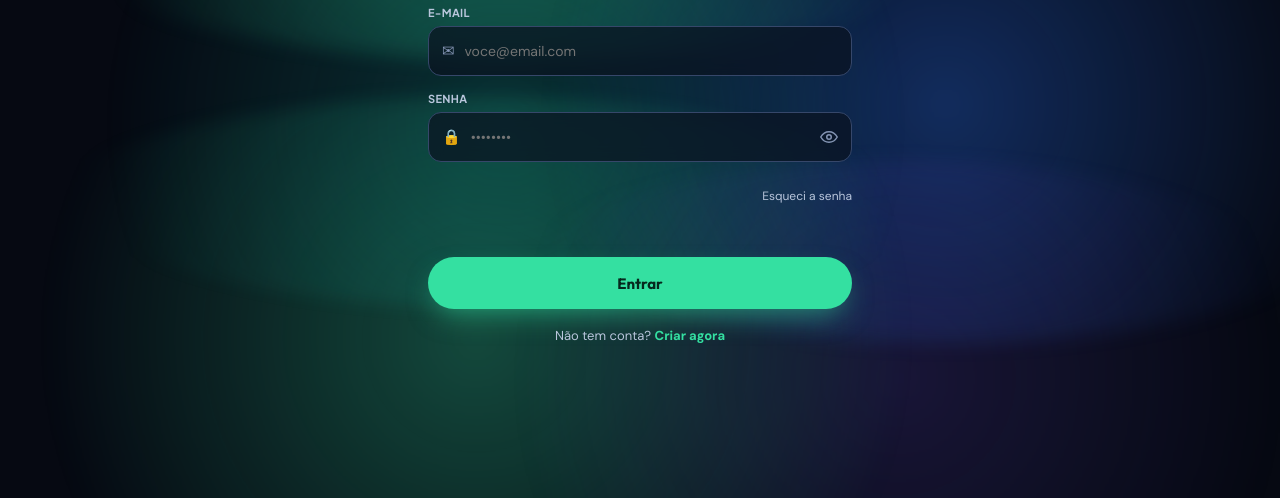
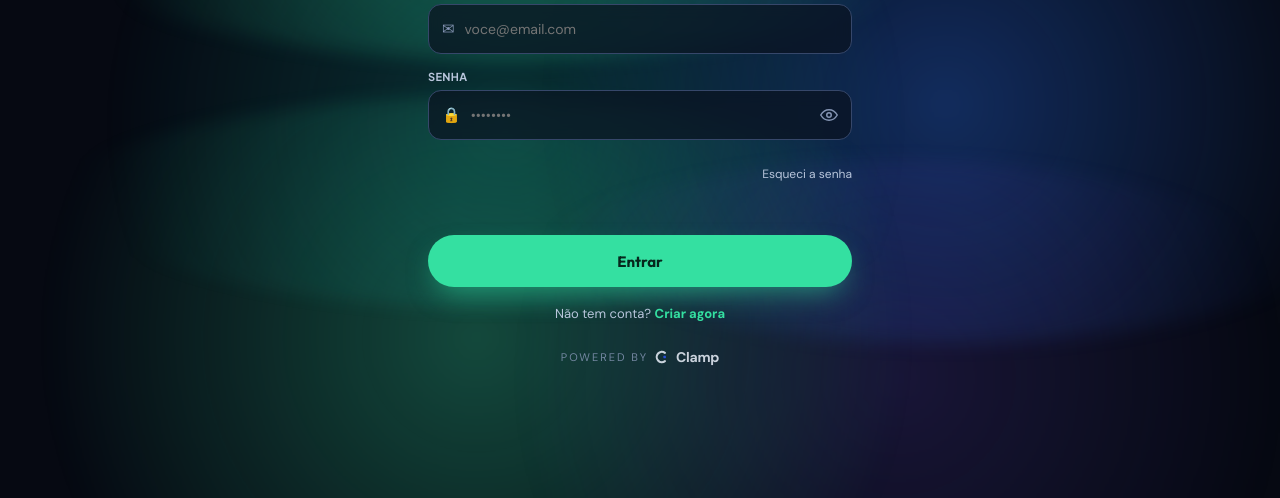
Before and after one commit to Filipwee/financas, a plain HTML site: page index.html in a window 1280 px wide. Shown: the part 302-800 px from the top of the page. Drawn offline with nearby package versions, Linux system fonts and the light colour scheme.

Commit message:
Selo Powered by Clamp na tela de login e como selo flutuante
- Adiciona "powered by Clamp" no rodape do card de login
- Adiciona selo flutuante (glass) fixo no canto inferior direito, acima da navbar; z-index abaixo de modais e login

Co-Authored-By: Claude Opus 4.8 <noreply@anthropic.com>

```diff
--- a/index.html
+++ b/index.html
@@ -395,6 +395,13 @@
   <div class="fab" id="fab" onclick="openForm()"><b></b></div>
 </nav>
 
+<!-- Selo flutuante Powered by Clamp -->
+<a href="https://clamp.studio" target="_blank" rel="noopener" id="clampFloat" title="Powered by Clamp"
+   style="position:fixed;right:14px;bottom:calc(80px + env(safe-area-inset-bottom));z-index:15;display:inline-flex;align-items:center;gap:6px;text-decoration:none;background:rgba(16,26,46,.82);border:1px solid var(--line);backdrop-filter:blur(8px);-webkit-backdrop-filter:blur(8px);border-radius:9px;padding:6px 10px;box-shadow:0 6px 18px rgba(0,0,0,.3);">
+  <svg width="13" height="13" viewBox="0 0 100 100" fill="none" style="display:block"><path d="M71 20 A37 37 0 1 0 71 80" stroke="#EAF0FA" stroke-width="15" stroke-linecap="round"/><rect x="60" y="41" width="18" height="18" rx="3" fill="#2B54F4"/></svg>
+  <span style="font-family:var(--f-body);font-size:11px;letter-spacing:.03em;color:var(--muted);">by <span style="color:var(--txt);font-weight:700;">Clamp</span></span>
+</a>
+
 <!-- Modal adicionar/editar -->
 <div class="ov" id="ov">
   <form class="sheet" id="form" onsubmit="return salvar(event)">
@@ -528,6 +535,11 @@
     <div class="auth-msg" id="authMsg"></div>
     <button class="auth-btn" id="au_btn" onclick="authSubmit()">Entrar</button>
     <div class="auth-bottom" id="authBottom">Não tem conta? <a id="au_toggle" onclick="authToggle()">Criar agora</a></div>
+    <a href="https://clamp.studio" target="_blank" rel="noopener" style="display:flex;align-items:center;justify-content:center;gap:7px;text-decoration:none;margin-top:26px;opacity:.85;">
+      <span style="font-family:var(--f-body);font-size:11px;letter-spacing:.18em;text-transform:uppercase;color:var(--muted);">powered by</span>
+      <svg width="14" height="14" viewBox="0 0 100 100" fill="none" style="display:block"><path d="M71 20 A37 37 0 1 0 71 80" stroke="#EAF0FA" stroke-width="15" stroke-linecap="round"/><rect x="60" y="41" width="18" height="18" rx="3" fill="#2B54F4"/></svg>
+      <span style="font-size:14px;font-weight:700;letter-spacing:-.02em;color:var(--txt);">Clamp</span>
+    </a>
   </div>
 </div>
 
```
